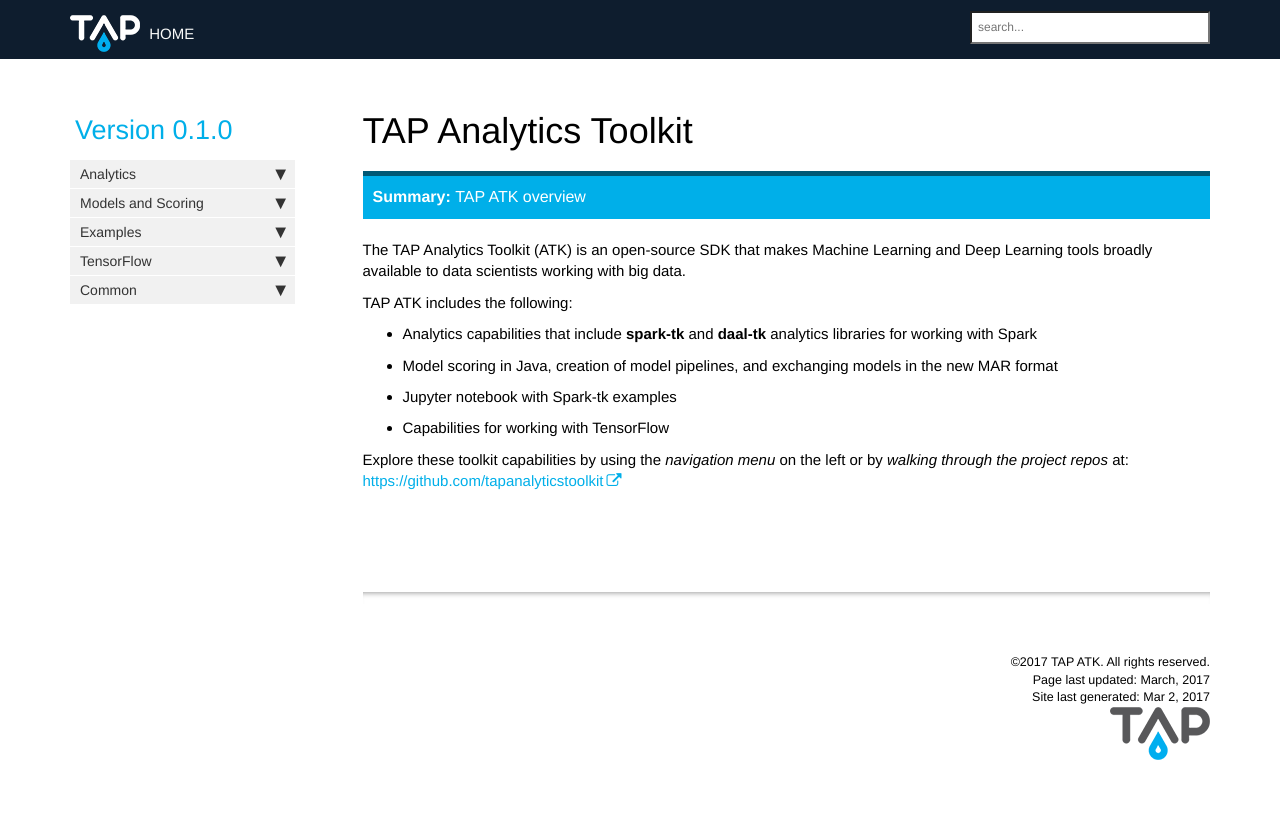
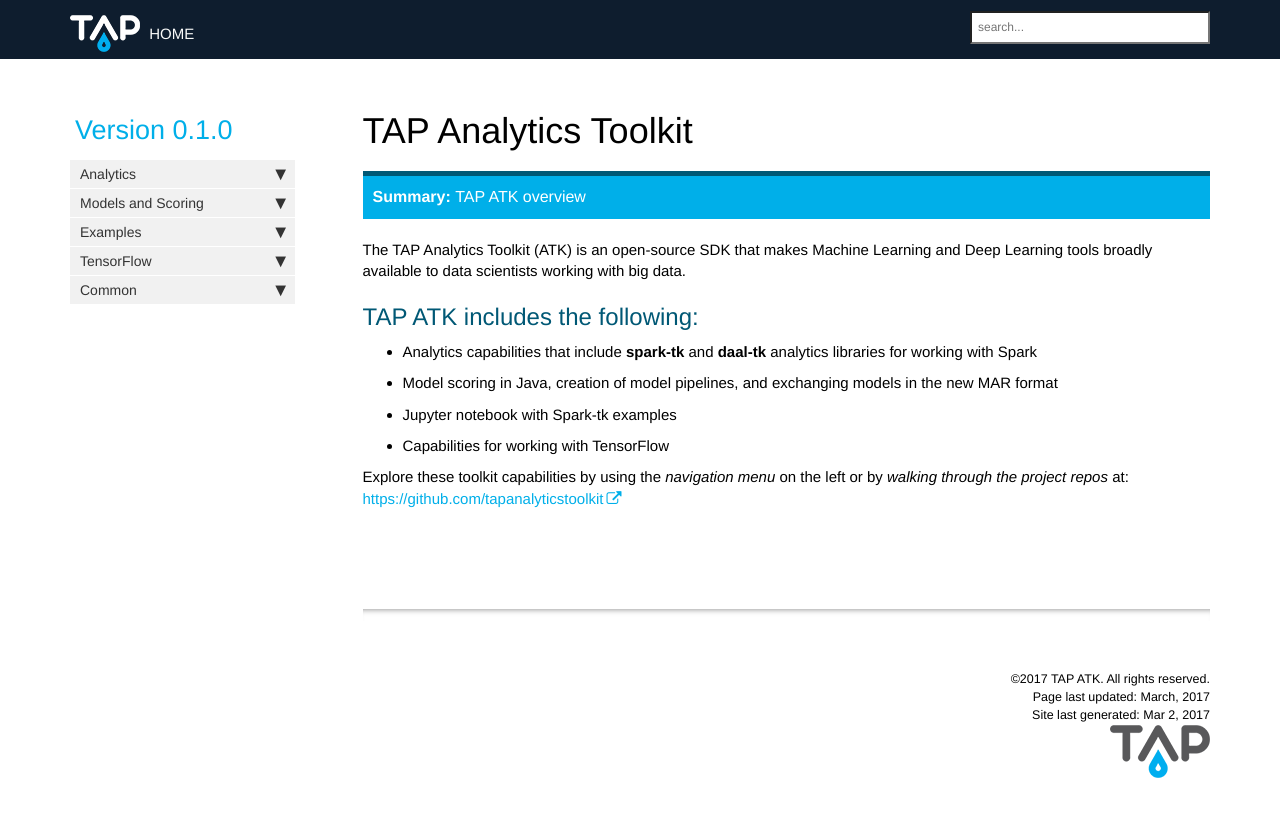
Before and after one commit to Kendralabs/tapanalyticstoolkit.github.io, a Jekyll site: the page built from index.md, in a window 1280 px wide. Shown: the top 817 px of the page. Built offline with Jekyll 4.4.1, drawn with Linux system fonts in a browser that asks for light colours; nearby versions of some CDN libraries; comment, search, counter and statistics services are not loaded.

```diff
--- a/index.md
+++ b/index.md
@@ -13,7 +13,7 @@ published: true
 
 The TAP Analytics Toolkit (ATK) is an open-source SDK that makes Machine Learning and Deep Learning tools broadly available to data scientists working with big data.
 
-TAP ATK includes the following:
+<h2>TAP ATK includes the following:</h2>
 
 - Analytics capabilities that include **spark-tk** and **daal-tk** analytics libraries for working with Spark
 - Model scoring in Java, creation of model pipelines, and exchanging models in the new MAR format
```
